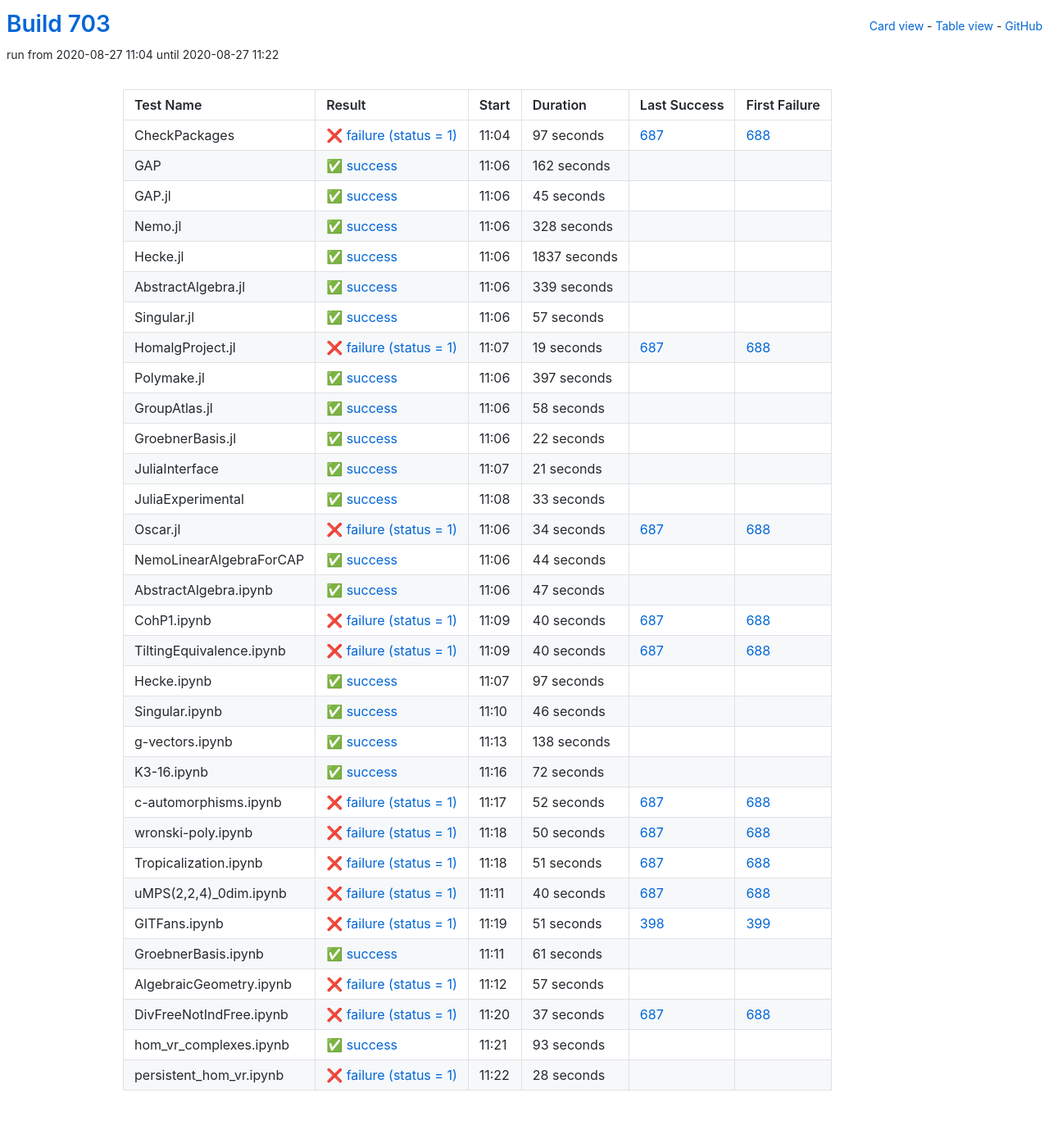
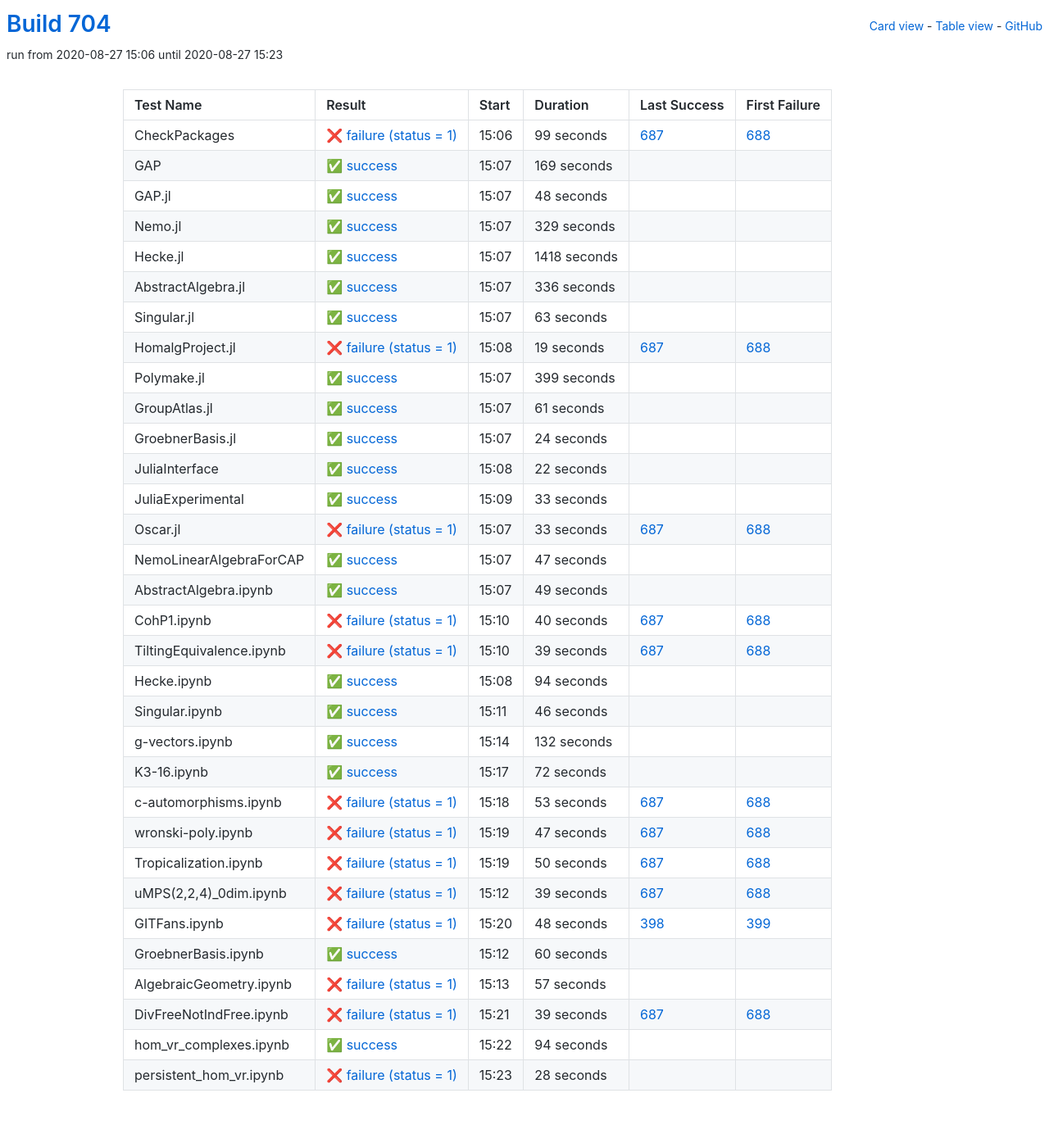
Before and after one commit to oscar-system/oscar-ci-status-stable, a Jekyll site: the page built from table.html, in a window 1280 px wide. Shown: the whole page at 82% size. Built offline with Jekyll 4.4.1, drawn with Linux system fonts in a browser that asks for light colours.

Commit message:
Build #704

```diff
--- a/_data/ci.yml
+++ b/_data/ci.yml
@@ -1,6 +1,6 @@
 ---
-build: 703
-build_url: https://oscarci.mathematik.uni-kl.de/job/oscar-stable/703/
+build: 704
+build_url: https://oscarci.mathematik.uni-kl.de/job/oscar-stable/704/
 job: oscar-stable
 organization: oscar-system
 repo: oscar-ci-status-stable
@@ -8,92 +8,92 @@ repourl: https://github.com/oscar-system/oscar-ci-status-stable
 tests:
 - name: CheckPackages
   id: checkpackages
-  log: https://oscarci.mathematik.uni-kl.de/job/oscar-stable/703/artifact/logs/build-703/CheckPackages.log
-  start: 2020-08-27 11:04
+  log: https://oscarci.mathematik.uni-kl.de/job/oscar-stable/704/artifact/logs/build-704/CheckPackages.log
+  start: 2020-08-27 15:06
   success: false
   exitcode: 1
   status: failure
-  duration: 97
+  duration: 99
   last_success: 687
   last_success_url: https://oscarci.mathematik.uni-kl.de/job/oscar-stable/687/
   first_failure: 688
   first_failure_url: https://oscarci.mathematik.uni-kl.de/job/oscar-stable/688/
 - name: GAP
   id: gap
-  log: https://oscarci.mathematik.uni-kl.de/job/oscar-stable/703/artifact/logs/build-703/GAP.log
-  start: 2020-08-27 11:06
+  log: https://oscarci.mathematik.uni-kl.de/job/oscar-stable/704/artifact/logs/build-704/GAP.log
+  start: 2020-08-27 15:07
   success: true
   exitcode: 0
   status: success
-  duration: 162
+  duration: 169
   last_success: false
   last_success_url:
   first_failure: false
   first_failure_url:
 - name: GAP.jl
   id: gap-jl
-  log: https://oscarci.mathematik.uni-kl.de/job/oscar-stable/703/artifact/logs/build-703/GAP.jl.log
-  start: 2020-08-27 11:06
+  log: https://oscarci.mathematik.uni-kl.de/job/oscar-stable/704/artifact/logs/build-704/GAP.jl.log
+  start: 2020-08-27 15:07
   success: true
   exitcode: 0
   status: success
-  duration: 45
+  duration: 48
   last_success: false
   last_success_url:
   first_failure: false
   first_failure_url:
 - name: Nemo.jl
   id: nemo-jl
-  log: https://oscarci.mathematik.uni-kl.de/job/oscar-stable/703/artifact/logs/build-703/Nemo.jl.log
-  start: 2020-08-27 11:06
+  log: https://oscarci.mathematik.uni-kl.de/job/oscar-stable/704/artifact/logs/build-704/Nemo.jl.log
+  start: 2020-08-27 15:07
   success: true
   exitcode: 0
   status: success
-  duration: 328
+  duration: 329
   last_success: false
   last_success_url:
   first_failure: false
   first_failure_url:
 - name: Hecke.jl
   id: hecke-jl
-  log: https://oscarci.mathematik.uni-kl.de/job/oscar-stable/703/artifact/logs/build-703/Hecke.jl.log
-  start: 2020-08-27 11:06
+  log: https://oscarci.mathematik.uni-kl.de/job/oscar-stable/704/artifact/logs/build-704/Hecke.jl.log
+  start: 2020-08-27 15:07
   success: true
   exitcode: 0
   status: success
-  duration: 1837
+  duration: 1418
   last_success: false
   last_success_url:
   first_failure: false
   first_failure_url:
 - name: AbstractAlgebra.jl
   id: abstractalgebra-jl
-  log: https://oscarci.mathematik.uni-kl.de/job/oscar-stable/703/artifact/logs/build-703/AbstractAlgebra.jl.log
-  start: 2020-08-27 11:06
+  log: https://oscarci.mathematik.uni-kl.de/job/oscar-stable/704/artifact/logs/build-704/AbstractAlgebra.jl.log
+  start: 2020-08-27 15:07
   success: true
   exitcode: 0
   status: success
-  duration: 339
+  duration: 336
   last_success: false
   last_success_url:
   first_failure: false
   first_failure_url:
 - name: Singular.jl
   id: singular-jl
-  log: https://oscarci.mathematik.uni-kl.de/job/oscar-stable/703/artifact/logs/build-703/Singular.jl.log
-  start: 2020-08-27 11:06
+  log: https://oscarci.mathematik.uni-kl.de/job/oscar-stable/704/artifact/logs/build-704/Singular.jl.log
+  start: 2020-08-27 15:07
   success: true
   exitcode: 0
   status: success
-  duration: 57
+  duration: 63
   last_success: false
   last_success_url:
   first_failure: false
   first_failure_url:
 - name: HomalgProject.jl
   id: homalgproject-jl
-  log: https://oscarci.mathematik.uni-kl.de/job/oscar-stable/703/artifact/logs/build-703/HomalgProject.jl.log
-  start: 2020-08-27 11:07
+  log: https://oscarci.mathematik.uni-kl.de/job/oscar-stable/704/artifact/logs/build-704/HomalgProject.jl.log
+  start: 2020-08-27 15:08
   success: false
   exitcode: 1
   status: failure
@@ -104,32 +104,44 @@ tests:
   first_failure_url: https://oscarci.mathematik.uni-kl.de/job/oscar-stable/688/
 - name: Polymake.jl
   id: polymake-jl
-  log: https://oscarci.mathematik.uni-kl.de/job/oscar-stable/703/artifact/logs/build-703/Polymake.jl.log
-  start: 2020-08-27 11:06
+  log: https://oscarci.mathematik.uni-kl.de/job/oscar-stable/704/artifact/logs/build-704/Polymake.jl.log
+  start: 2020-08-27 15:07
   success: true
   exitcode: 0
   status: success
-  duration: 397
+  duration: 399
   last_success: false
   last_success_url:
   first_failure: false
   first_failure_url:
 - name: GroupAtlas.jl
   id: groupatlas-jl
-  log: https://oscarci.mathematik.uni-kl.de/job/oscar-stable/703/artifact/logs/build-703/GroupAtlas.jl.log
-  start: 2020-08-27 11:06
+  log: https://oscarci.mathematik.uni-kl.de/job/oscar-stable/704/artifact/logs/build-704/GroupAtlas.jl.log
+  start: 2020-08-27 15:07
   success: true
   exitcode: 0
   status: success
-  duration: 58
+  duration: 61
   last_success: false
   last_success_url:
   first_failure: false
   first_failure_url:
 - name: GroebnerBasis.jl
   id: groebnerbasis-jl
-  log: https://oscarci.mathematik.uni-kl.de/job/oscar-stable/703/artifact/logs/build-703/GroebnerBasis.jl.log
-  start: 2020-08-27 11:06
+  log: https://oscarci.mathematik.uni-kl.de/job/oscar-stable/704/artifact/logs/build-704/GroebnerBasis.jl.log
+  start: 2020-08-27 15:07
+  success: true
+  exitcode: 0
+  status: success
+  duration: 24
+  last_success: false
+  last_success_url:
+  first_failure: false
+  first_failure_url:
+- name: JuliaInterface
+  id: juliainterface
+  log: https://oscarci.mathematik.uni-kl.de/job/oscar-stable/704/artifact/logs/build-704/JuliaInterface.log
+  start: 2020-08-27 15:08
   success: true
   exitcode: 0
   status: success
@@ -138,22 +150,10 @@ tests:
   last_success_url:
   first_failure: false
   first_failure_url:
-- name: JuliaInterface
-  id: juliainterface
-  log: https://oscarci.mathematik.uni-kl.de/job/oscar-stable/703/artifact/logs/build-703/JuliaInterface.log
-  start: 2020-08-27 11:07
-  success: true
-  exitcode: 0
-  status: success
-  duration: 21
-  last_success: false
-  last_success_url:
-  first_failure: false
-  first_failure_url:
 - name: JuliaExperimental
   id: juliaexperimental
-  log: https://oscarci.mathematik.uni-kl.de/job/oscar-stable/703/artifact/logs/build-703/JuliaExperimental.log
-  start: 2020-08-27 11:08
+  log: https://oscarci.mathematik.uni-kl.de/job/oscar-stable/704/artifact/logs/build-704/JuliaExperimental.log
+  start: 2020-08-27 15:09
   success: true
   exitcode: 0
   status: success
@@ -164,32 +164,20 @@ tests:
   first_failure_url:
 - name: Oscar.jl
   id: oscar-jl
-  log: https://oscarci.mathematik.uni-kl.de/job/oscar-stable/703/artifact/logs/build-703/Oscar.jl.log
-  start: 2020-08-27 11:06
+  log: https://oscarci.mathematik.uni-kl.de/job/oscar-stable/704/artifact/logs/build-704/Oscar.jl.log
+  start: 2020-08-27 15:07
   success: false
   exitcode: 1
   status: failure
-  duration: 34
+  duration: 33
   last_success: 687
   last_success_url: https://oscarci.mathematik.uni-kl.de/job/oscar-stable/687/
   first_failure: 688
   first_failure_url: https://oscarci.mathematik.uni-kl.de/job/oscar-stable/688/
 - name: NemoLinearAlgebraForCAP
   id: nemolinearalgebraforcap
-  log: https://oscarci.mathematik.uni-kl.de/job/oscar-stable/703/artifact/logs/build-703/NemoLinearAlgebraForCAP.log
-  start: 2020-08-27 11:06
-  success: true
-  exitcode: 0
-  status: success
-  duration: 44
-  last_success: false
-  last_success_url:
-  first_failure: false
-  first_failure_url:
-- name: AbstractAlgebra.ipynb
-  id: abstractalgebra-ipynb
-  log: https://oscarci.mathematik.uni-kl.de/job/oscar-stable/703/artifact/logs/build-703/AbstractAlgebra.ipynb.log
-  start: 2020-08-27 11:06
+  log: https://oscarci.mathematik.uni-kl.de/job/oscar-stable/704/artifact/logs/build-704/NemoLinearAlgebraForCAP.log
+  start: 2020-08-27 15:07
   success: true
   exitcode: 0
   status: success
@@ -198,10 +186,22 @@ tests:
   last_success_url:
   first_failure: false
   first_failure_url:
+- name: AbstractAlgebra.ipynb
+  id: abstractalgebra-ipynb
+  log: https://oscarci.mathematik.uni-kl.de/job/oscar-stable/704/artifact/logs/build-704/AbstractAlgebra.ipynb.log
+  start: 2020-08-27 15:07
+  success: true
+  exitcode: 0
+  status: success
+  duration: 49
+  last_success: false
+  last_success_url:
+  first_failure: false
+  first_failure_url:
 - name: CohP1.ipynb
   id: cohp1-ipynb
-  log: https://oscarci.mathematik.uni-kl.de/job/oscar-stable/703/artifact/logs/build-703/CohP1.ipynb.log
-  start: 2020-08-27 11:09
+  log: https://oscarci.mathematik.uni-kl.de/job/oscar-stable/704/artifact/logs/build-704/CohP1.ipynb.log
+  start: 2020-08-27 15:10
   success: false
   exitcode: 1
   status: failure
@@ -212,32 +212,32 @@ tests:
   first_failure_url: https://oscarci.mathematik.uni-kl.de/job/oscar-stable/688/
 - name: TiltingEquivalence.ipynb
   id: tiltingequivalence-ipynb
-  log: https://oscarci.mathematik.uni-kl.de/job/oscar-stable/703/artifact/logs/build-703/TiltingEquivalence.ipynb.log
-  start: 2020-08-27 11:09
+  log: https://oscarci.mathematik.uni-kl.de/job/oscar-stable/704/artifact/logs/build-704/TiltingEquivalence.ipynb.log
+  start: 2020-08-27 15:10
   success: false
   exitcode: 1
   status: failure
-  duration: 40
+  duration: 39
   last_success: 687
   last_success_url: https://oscarci.mathematik.uni-kl.de/job/oscar-stable/687/
   first_failure: 688
   first_failure_url: https://oscarci.mathematik.uni-kl.de/job/oscar-stable/688/
 - name: Hecke.ipynb
   id: hecke-ipynb
-  log: https://oscarci.mathematik.uni-kl.de/job/oscar-stable/703/artifact/logs/build-703/Hecke.ipynb.log
-  start: 2020-08-27 11:07
+  log: https://oscarci.mathematik.uni-kl.de/job/oscar-stable/704/artifact/logs/build-704/Hecke.ipynb.log
+  start: 2020-08-27 15:08
   success: true
   exitcode: 0
   status: success
-  duration: 97
+  duration: 94
   last_success: false
   last_success_url:
   first_failure: false
   first_failure_url:
 - name: Singular.ipynb
   id: singular-ipynb
-  log: https://oscarci.mathematik.uni-kl.de/job/oscar-stable/703/artifact/logs/build-703/Singular.ipynb.log
-  start: 2020-08-27 11:10
+  log: https://oscarci.mathematik.uni-kl.de/job/oscar-stable/704/artifact/logs/build-704/Singular.ipynb.log
+  start: 2020-08-27 15:11
   success: true
   exitcode: 0
   status: success
@@ -248,20 +248,20 @@ tests:
   first_failure_url:
 - name: g-vectors.ipynb
   id: g-vectors-ipynb
-  log: https://oscarci.mathematik.uni-kl.de/job/oscar-stable/703/artifact/logs/build-703/g-vectors.ipynb.log
-  start: 2020-08-27 11:13
+  log: https://oscarci.mathematik.uni-kl.de/job/oscar-stable/704/artifact/logs/build-704/g-vectors.ipynb.log
+  start: 2020-08-27 15:14
   success: true
   exitcode: 0
   status: success
-  duration: 138
+  duration: 132
   last_success: false
   last_success_url:
   first_failure: false
   first_failure_url:
 - name: K3-16.ipynb
   id: k3-16-ipynb
-  log: https://oscarci.mathematik.uni-kl.de/job/oscar-stable/703/artifact/logs/build-703/K3-16.ipynb.log
-  start: 2020-08-27 11:16
+  log: https://oscarci.mathematik.uni-kl.de/job/oscar-stable/704/artifact/logs/build-704/K3-16.ipynb.log
+  start: 2020-08-27 15:17
   success: true
   exitcode: 0
   status: success
@@ -272,20 +272,32 @@ tests:
   first_failure_url:
 - name: c-automorphisms.ipynb
   id: c-automorphisms-ipynb
-  log: https://oscarci.mathematik.uni-kl.de/job/oscar-stable/703/artifact/logs/build-703/c-automorphisms.ipynb.log
-  start: 2020-08-27 11:17
+  log: https://oscarci.mathematik.uni-kl.de/job/oscar-stable/704/artifact/logs/build-704/c-automorphisms.ipynb.log
+  start: 2020-08-27 15:18
   success: false
   exitcode: 1
   status: failure
-  duration: 52
+  duration: 53
   last_success: 687
   last_success_url: https://oscarci.mathematik.uni-kl.de/job/oscar-stable/687/
   first_failure: 688
   first_failure_url: https://oscarci.mathematik.uni-kl.de/job/oscar-stable/688/
 - name: wronski-poly.ipynb
   id: wronski-poly-ipynb
-  log: https://oscarci.mathematik.uni-kl.de/job/oscar-stable/703/artifact/logs/build-703/wronski-poly.ipynb.log
-  start: 2020-08-27 11:18
+  log: https://oscarci.mathematik.uni-kl.de/job/oscar-stable/704/artifact/logs/build-704/wronski-poly.ipynb.log
+  start: 2020-08-27 15:19
+  success: false
+  exitcode: 1
+  status: failure
+  duration: 47
+  last_success: 687
+  last_success_url: https://oscarci.mathematik.uni-kl.de/job/oscar-stable/687/
+  first_failure: 688
+  first_failure_url: https://oscarci.mathematik.uni-kl.de/job/oscar-stable/688/
+- name: Tropicalization.ipynb
+  id: tropicalization-ipynb
+  log: https://oscarci.mathematik.uni-kl.de/job/oscar-stable/704/artifact/logs/build-704/Tropicalization.ipynb.log
+  start: 2020-08-27 15:19
   success: false
   exitcode: 1
   status: failure
@@ -294,58 +306,46 @@ tests:
   last_success_url: https://oscarci.mathematik.uni-kl.de/job/oscar-stable/687/
   first_failure: 688
   first_failure_url: https://oscarci.mathematik.uni-kl.de/job/oscar-stable/688/
-- name: Tropicalization.ipynb
-  id: tropicalization-ipynb
-  log: https://oscarci.mathematik.uni-kl.de/job/oscar-stable/703/artifact/logs/build-703/Tropicalization.ipynb.log
-  start: 2020-08-27 11:18
+- name: uMPS(2,2,4)_0dim.ipynb
+  id: umps-2-2-4-0dim-ipynb
+  log: https://oscarci.mathematik.uni-kl.de/job/oscar-stable/704/artifact/logs/build-704/uMPS-2-2-4-_0dim.ipynb.log
+  start: 2020-08-27 15:12
   success: false
   exitcode: 1
   status: failure
-  duration: 51
-  last_success: 687
-  last_success_url: https://oscarci.mathematik.uni-kl.de/job/oscar-stable/687/
-  first_failure: 688
-  first_failure_url: https://oscarci.mathematik.uni-kl.de/job/oscar-stable/688/
-- name: uMPS(2,2,4)_0dim.ipynb
-  id: umps-2-2-4-0dim-ipynb
-  log: https://oscarci.mathematik.uni-kl.de/job/oscar-stable/703/artifact/logs/build-703/uMPS-2-2-4-_0dim.ipynb.log
-  start: 2020-08-27 11:11
-  success: false
-  exitcode: 1
-  status: failure
-  duration: 40
+  duration: 39
   last_success: 687
   last_success_url: https://oscarci.mathematik.uni-kl.de/job/oscar-stable/687/
   first_failure: 688
   first_failure_url: https://oscarci.mathematik.uni-kl.de/job/oscar-stable/688/
 - name: GITFans.ipynb
   id: gitfans-ipynb
-  log: https://oscarci.mathematik.uni-kl.de/job/oscar-stable/703/artifact/logs/build-703/GITFans.ipynb.log
-  start: 2020-08-27 11:19
+  log: https://oscarci.mathematik.uni-kl.de/job/oscar-stable/704/artifact/logs/build-704/GITFans.ipynb.log
+  start: 2020-08-27 15:20
   success: false
   exitcode: 1
   status: failure
-  duration: 51
+  duration: 48
   last_success: 398
   last_success_url: https://oscarci.mathematik.uni-kl.de/job/oscar-stable/398/
   first_failure: 399
   first_failure_url: https://oscarci.mathematik.uni-kl.de/job/oscar-stable/399/
 - name: GroebnerBasis.ipynb
   id: groebnerbasis-ipynb
-  log: https://oscarci.mathematik.uni-kl.de/job/oscar-stable/703/artifact/logs/build-703/GroebnerBasis.ipynb.log
-  start: 2020-08-27 11:11
+  log: https://oscarci.mathematik.uni-kl.de/job/oscar-stable/704/artifact/logs/build-704/GroebnerBasis.ipynb.log
+  start: 2020-08-27 15:12
   success: true
   exitcode: 0
   status: success
-  duration: 61
+  duration: 60
   last_success: false
   last_success_url:
   first_failure: false
   first_failure_url:
 - name: AlgebraicGeometry.ipynb
   id: algebraicgeometry-ipynb
-  log: https://oscarci.mathematik.uni-kl.de/job/oscar-stable/703/artifact/logs/build-703/AlgebraicGeometry.ipynb.log
-  start: 2020-08-27 11:12
+  log: https://oscarci.mathematik.uni-kl.de/job/oscar-stable/704/artifact/logs/build-704/AlgebraicGeometry.ipynb.log
+  start: 2020-08-27 15:13
   success: false
   exitcode: 1
   status: failure
@@ -356,32 +356,32 @@ tests:
   first_failure_url:
 - name: DivFreeNotIndFree.ipynb
   id: divfreenotindfree-ipynb
-  log: https://oscarci.mathematik.uni-kl.de/job/oscar-stable/703/artifact/logs/build-703/DivFreeNotIndFree.ipynb.log
-  start: 2020-08-27 11:20
+  log: https://oscarci.mathematik.uni-kl.de/job/oscar-stable/704/artifact/logs/build-704/DivFreeNotIndFree.ipynb.log
+  start: 2020-08-27 15:21
   success: false
   exitcode: 1
   status: failure
-  duration: 37
+  duration: 39
   last_success: 687
   last_success_url: https://oscarci.mathematik.uni-kl.de/job/oscar-stable/687/
   first_failure: 688
   first_failure_url: https://oscarci.mathematik.uni-kl.de/job/oscar-stable/688/
 - name: hom_vr_complexes.ipynb
   id: hom-vr-complexes-ipynb
-  log: https://oscarci.mathematik.uni-kl.de/job/oscar-stable/703/artifact/logs/build-703/hom_vr_complexes.ipynb.log
-  start: 2020-08-27 11:21
+  log: https://oscarci.mathematik.uni-kl.de/job/oscar-stable/704/artifact/logs/build-704/hom_vr_complexes.ipynb.log
+  start: 2020-08-27 15:22
   success: true
   exitcode: 0
   status: success
-  duration: 93
+  duration: 94
   last_success: false
   last_success_url:
   first_failure: false
   first_failure_url:
 - name: persistent_hom_vr.ipynb
   id: persistent-hom-vr-ipynb
-  log: https://oscarci.mathematik.uni-kl.de/job/oscar-stable/703/artifact/logs/build-703/persistent_hom_vr.ipynb.log
-  start: 2020-08-27 11:22
+  log: https://oscarci.mathematik.uni-kl.de/job/oscar-stable/704/artifact/logs/build-704/persistent_hom_vr.ipynb.log
+  start: 2020-08-27 15:23
   success: false
   exitcode: 1
   status: failure
```
Also changed, not shown: README.md.
